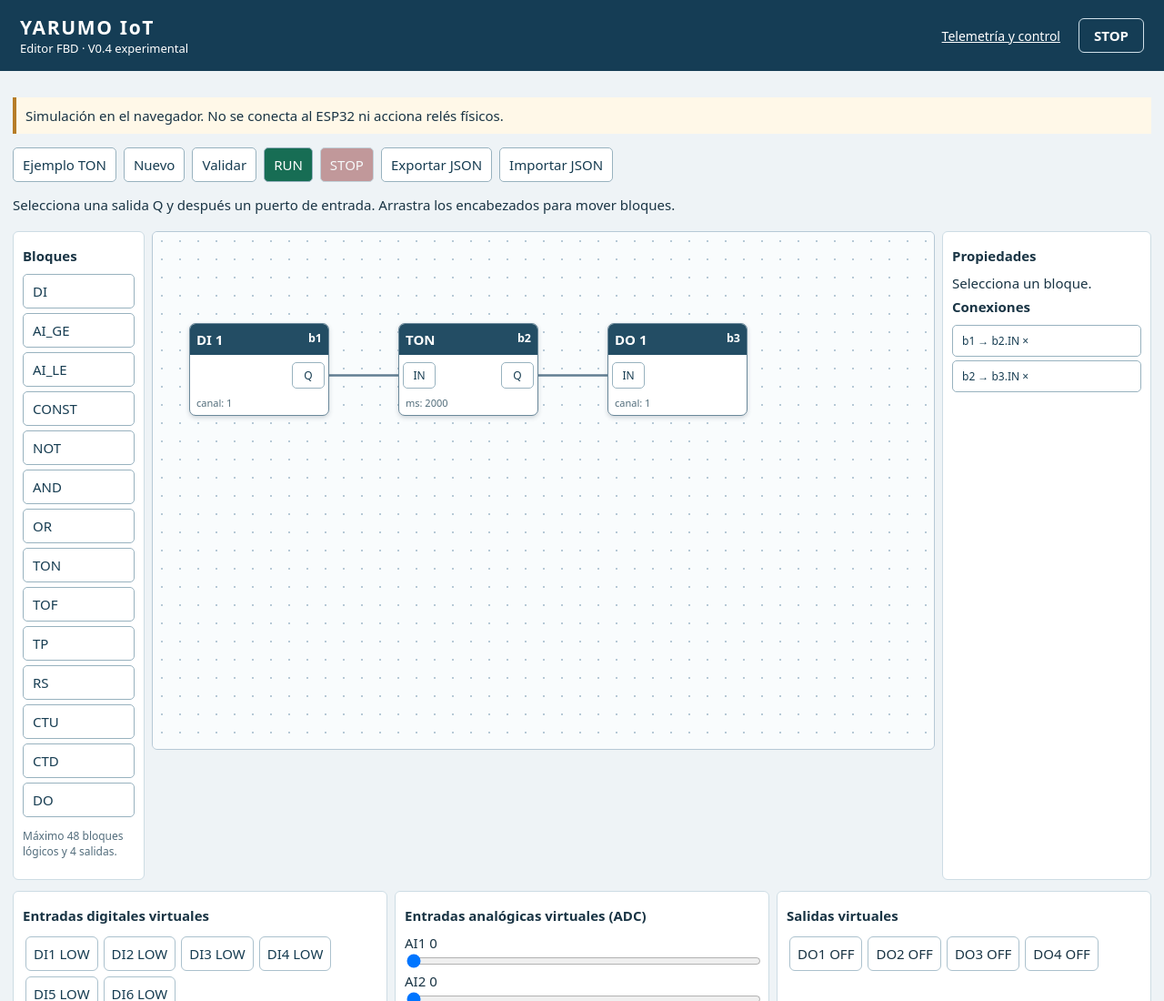
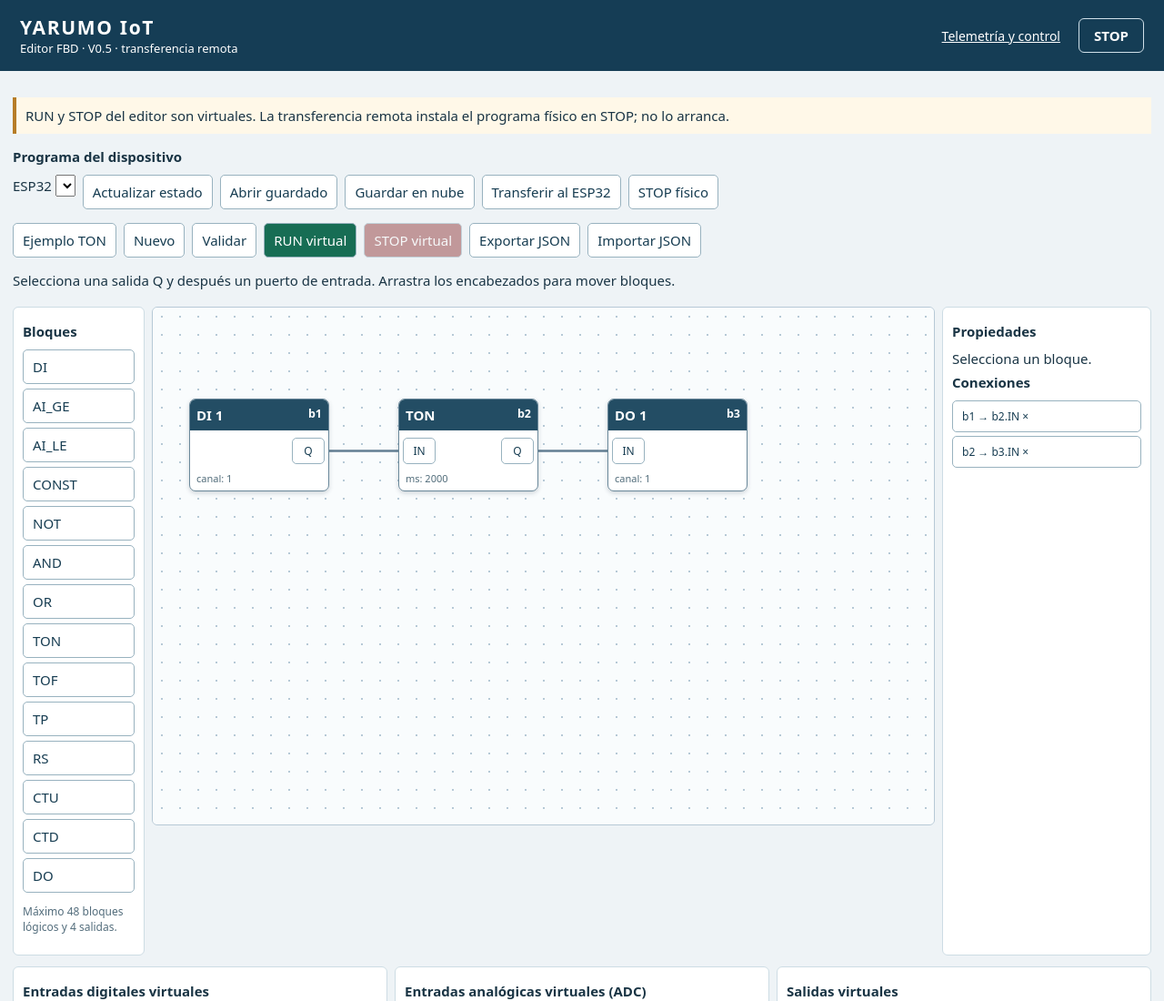
Before and after one commit to anfema1224/Yarumo-iot, a website: page public/plc/index.html in a window 1280 px wide. Shown: the top 1100 px of the page at 91% size. Drawn offline with Linux system fonts and the light colour scheme.

Commit message:
V0.5: selección de ESP32, guardar, transferir y STOP desde editor public/plc/index.html

```diff
--- a/public/plc/index.html
+++ b/public/plc/index.html
@@ -1,7 +1,7 @@
-<!doctype html><html lang="es"><head><meta charset="utf-8"><meta name="viewport" content="width=device-width,initial-scale=1"><title>Yarumo IoT · FBD</title><link rel="stylesheet" href="./editor.css"><script type="module" src="./editor.mjs"></script></head><body>
-<header><div><strong>YARUMO IoT</strong><span>Editor FBD · V0.4 experimental</span></div><nav aria-label="Navegación principal"><a class="navlink" href="/">Telemetría y control</a> <b id="mode">STOP</b></nav></header>
-<main><p class="warning">Simulación en el navegador. No se conecta al ESP32 ni acciona relés físicos.</p>
-<div class="toolbar"><button id="example">Ejemplo TON</button><button id="clear">Nuevo</button><button id="validate">Validar</button><button id="run">RUN</button><button id="stop">STOP</button><button id="save">Exportar JSON</button><label class="file">Importar JSON<input id="import" type="file" accept=".json,application/json"></label></div>
+<!doctype html><html lang="es"><head><meta charset="utf-8"><meta name="viewport" content="width=device-width,initial-scale=1"><title>Yarumo IoT · FBD</title><link rel="stylesheet" href="./editor.css?v=050"><script type="module" src="./editor.mjs?v=050"></script></head><body>
+<header><div><strong>YARUMO IoT</strong><span>Editor FBD · V0.5 · transferencia remota</span></div><nav aria-label="Navegación principal"><a class="navlink" href="/">Telemetría y control</a> <b id="mode">STOP</b></nav></header>
+<main><p class="warning">RUN y STOP del editor son virtuales. La transferencia remota instala el programa físico en STOP; no lo arranca.</p>
+<section class="remote"><h2>Programa del dispositivo</h2><div class="toolbar"><label>ESP32 <select id="target"></select></label><button id="reloadRemote">Actualizar estado</button><button id="loadRemote">Abrir guardado</button><button id="saveRemote">Guardar en nube</button><button id="transferRemote">Transferir al ESP32</button><button id="stopRemote">STOP físico</button></div><p id="remoteState" role="status"></p><p id="remoteMsg" role="status" aria-live="polite"></p></section><div class="toolbar"><button id="example">Ejemplo TON</button><button id="clear">Nuevo</button><button id="validate">Validar</button><button id="run">RUN virtual</button><button id="stop">STOP virtual</button><button id="save">Exportar JSON</button><label class="file">Importar JSON<input id="import" type="file" accept=".json,application/json"></label></div>
 <p id="msg" role="status" aria-live="polite">Selecciona una salida Q y después un puerto de entrada. Arrastra los encabezados para mover bloques.</p>
 <div class="workspace"><aside><h2>Bloques</h2><div id="palette"></div><p>Máximo 48 bloques lógicos y 4 salidas.</p></aside><section class="canvas" aria-label="Diagrama FBD"><div id="board"><svg id="wires" width="1400" height="900" aria-hidden="true"></svg><div id="blocks"></div></div></section><aside class="inspect"><h2>Propiedades</h2><div id="properties">Selecciona un bloque.</div><h2>Conexiones</h2><div id="connections"></div></aside></div>
 <section class="io"><div><h2>Entradas digitales virtuales</h2><div id="di"></div></div><div><h2>Entradas analógicas virtuales (ADC)</h2><div id="ai"></div></div><div><h2>Salidas virtuales</h2><div id="outputs"></div></div></section></main></body></html>
```
